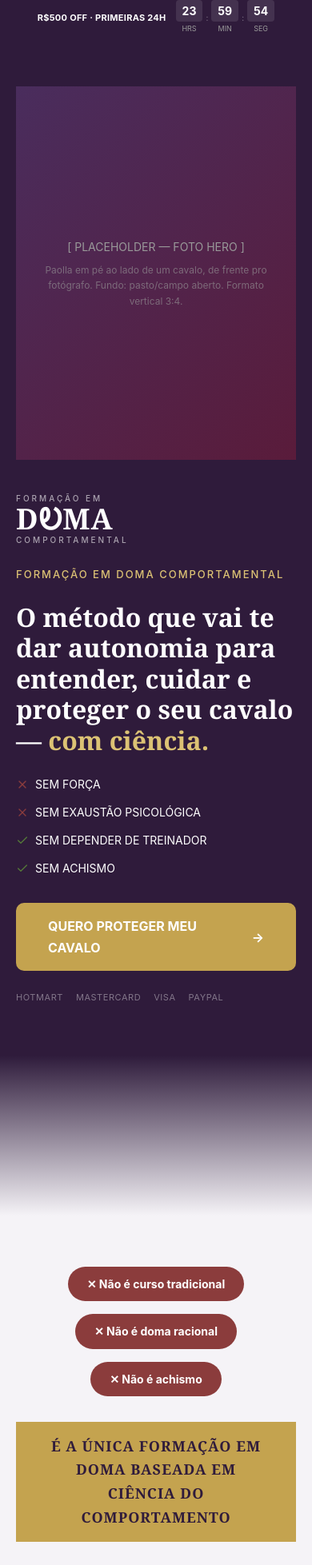
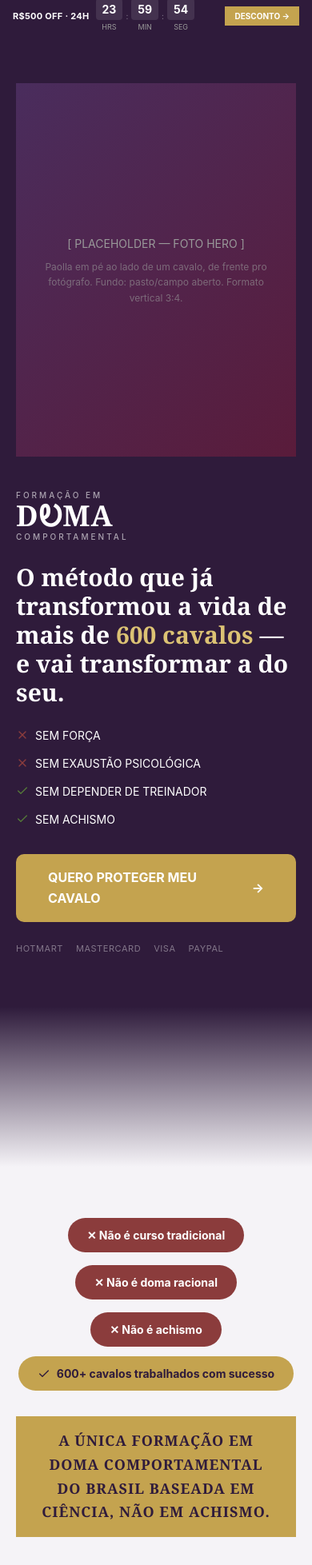
Before and after one commit to gabrielditullio/gleam-kind-echo, a React (Vite) app: page / in a window 390 px wide. Shown: the top 1957 px of the page at 80% size. Built offline with nearby package versions, Linux system fonts and the light colour scheme; the HTML template or start-up script is replaced by a standard one.

Commit message:
Sprint 1 top-bar hero
Co-authored-by: gabrielditullio <101072301+gabrielditullio@users.noreply.github.com>

```diff
--- a/src/components/SectionBadges.tsx
+++ b/src/components/SectionBadges.tsx
@@ -1,6 +1,7 @@
 import { useEffect, useRef, useState } from "react";
+import { Check } from "lucide-react";
 
-const badges = [
+const badgesNegativos = [
   "Não é curso tradicional",
   "Não é doma racional",
   "Não é achismo",
@@ -30,9 +31,9 @@ const SectionBadges = () => {
 
       <section ref={ref} className="bg-off-white py-section-mobile md:py-section-desktop">
         <div className="mx-auto px-5 md:px-10 text-center" style={{ maxWidth: "1000px" }}>
-          {/* 3 badges */}
-          <div className="flex flex-col sm:flex-row items-center justify-center gap-4 mb-8">
-            {badges.map((b, i) => (
+          {/* 3 badges negativos */}
+          <div className="flex flex-col sm:flex-row items-center justify-center gap-4 mb-3">
+            {badgesNegativos.map((b, i) => (
               <span
                 key={i}
                 className="inline-flex items-center gap-2 font-body font-bold text-[14px] text-white px-6 py-2.5 rounded-full bg-vermelho-terroso transition-all duration-[400ms] ease-out"
@@ -47,6 +48,21 @@ const SectionBadges = () => {
             ))}
           </div>
 
+          {/* Badge positivo dourado */}
+          <div
+            className="flex justify-center mb-8 transition-all duration-[400ms] ease-out"
+            style={{
+              opacity: visible ? 1 : 0,
+              transform: visible ? "scale(1)" : "scale(0.9)",
+              transitionDelay: "400ms",
+            }}
+          >
+            <span className="inline-flex items-center gap-2 font-body font-bold text-[14px] text-roxo-profundo px-6 py-2.5 rounded-full bg-dourado">
+              <Check size={16} className="text-roxo-profundo" />
+              600+ cavalos trabalhados com sucesso
+            </span>
+          </div>
+
           {/* Highlight strip */}
           <div
             className="mx-auto mb-8 bg-dourado rounded-lg transition-all duration-500 ease-out"
@@ -55,11 +71,12 @@ const SectionBadges = () => {
               padding: "16px 32px",
               opacity: visible ? 1 : 0,
               transform: visible ? "scale(1)" : "scale(0.97)",
-              transitionDelay: "400ms",
+              transitionDelay: "600ms",
             }}
           >
             <p className="font-headline font-bold text-[18px] md:text-[22px] uppercase tracking-[1px] text-roxo-profundo">
-              É a única formação em doma baseada em ciência do comportamento
+              A única formação em doma comportamental do Brasil
+              baseada em ciência, não em achismo.
             </p>
           </div>
 
@@ -70,7 +87,7 @@ const SectionBadges = () => {
               maxWidth: "640px",
               opacity: visible ? 1 : 0,
               transform: visible ? "translateY(0)" : "translateY(10px)",
-              transitionDelay: "600ms",
+              transitionDelay: "800ms",
             }}
           >
             Você vai aprender a ler o seu cavalo. Entender o que cada expressão
--- a/src/components/SectionHero.tsx
+++ b/src/components/SectionHero.tsx
@@ -9,14 +9,16 @@ const SectionHero = () => {
     return () => clearTimeout(t);
   }, []);
 
-  const anim = (delay: number) =>
-    `transition-all duration-[600ms] ease-out ${loaded ? "opacity-100 translate-y-0" : "opacity-0 translate-y-5"}`;
+  const fade = (delay: number, extra = "") => ({
+    className: `transition-all ease-out ${loaded ? `opacity-100 translate-y-0 scale-100 ${extra}` : "opacity-0 translate-y-5 scale-95"}`,
+    style: { transitionDelay: `${delay}ms`, transitionDuration: "600ms" },
+  });
 
   const negatives = ["SEM FORÇA", "SEM EXAUSTÃO PSICOLÓGICA"];
   const positives = ["SEM DEPENDER DE TREINADOR", "SEM ACHISMO"];
 
   return (
-    <section className="bg-roxo-profundo" style={{ paddingTop: "44px" }}>
+    <section className="bg-roxo-profundo pt-[40px] md:pt-[44px]">
       <div className="mx-auto px-5 md:px-10 py-16 md:py-24" style={{ maxWidth: "1200px" }}>
         <div className="flex flex-col md:flex-row items-center gap-10 md:gap-16">
           {/* Photo placeholder */}
@@ -43,43 +45,29 @@ const SectionHero = () => {
           {/* Text content */}
           <div className="w-full md:w-[55%]">
             {/* Logo placeholder */}
-            <div
-              className={`mb-6 ${anim(100)}`}
-              style={{ transitionDelay: "100ms" }}
-            >
+            <div {...fade(200)}>
+              <div className="mb-6">
                 <p className="font-body font-medium text-[10px] uppercase tracking-[3px] text-white/60">FORMAÇÃO EM</p>
                 <p className="font-headline font-bold text-[36px] md:text-[44px] text-white leading-none tracking-wide">
                   DᎧMA
                 </p>
                 <p className="font-body font-medium text-[10px] uppercase tracking-[3px] text-white/60">COMPORTAMENTAL</p>
               </div>
-
-            {/* Badge */}
-            <p
-              className={`font-body font-medium text-[13px] uppercase tracking-[2px] mb-6 text-dourado-claro ${anim(200)}`}
-              style={{ transitionDelay: "200ms" }}
-            >
-              Formação em Doma Comportamental
-            </p>
+            </div>
 
             {/* Headline */}
-            <h1
-              className={`font-headline font-bold text-h1-mobile md:text-[44px] leading-[1.2] mb-6 ${anim(400)}`}
-              style={{ transitionDelay: "400ms" }}
-            >
-              <span className="text-white">
-                O método que vai te dar autonomia{" "}
-                para entender, cuidar e proteger{" "}
-                o seu cavalo —{" "}
-              </span>
-              <span className="text-dourado-claro">com ciência.</span>
+            <div {...fade(400)}>
+              <h1 className="font-headline font-bold text-[30px] md:text-[44px] leading-[1.2] mb-6 text-white">
+                O método que já transformou
+                a vida de mais de{" "}
+                <span className="text-dourado-claro">600 cavalos</span>{" "}
+                — e vai transformar a do seu.
               </h1>
+            </div>
 
             {/* Checks / X */}
-            <div
-              className={`grid grid-cols-1 sm:grid-cols-2 gap-3 mb-8 ${anim(800)}`}
-              style={{ transitionDelay: "800ms" }}
-            >
+            <div {...fade(800)}>
+              <div className="grid grid-cols-1 sm:grid-cols-2 gap-3 mb-8">
                 {negatives.map((t) => (
                   <div key={t} className="flex items-center gap-2">
                     <X size={16} className="text-vermelho-terroso" />
@@ -93,26 +81,34 @@ const SectionHero = () => {
                   </div>
                 ))}
               </div>
+            </div>
 
             {/* CTA */}
-            <div
-              className={`mb-6 ${anim(1000)}`}
-              style={{ transitionDelay: "1000ms" }}
-            >
+            <div {...fade(1000)}>
+              <div className="mb-6">
                 <a
                   href="#cta"
-                className="group inline-flex items-center justify-center gap-2 bg-dourado hover:brightness-90 text-white font-body font-bold text-[16px] uppercase px-10 py-4 rounded-[10px] transition-all duration-150 w-full md:w-auto"
+                  className="group relative inline-flex items-center justify-center gap-2 bg-dourado hover:brightness-90 text-white font-body font-bold text-[16px] uppercase px-10 py-4 rounded-[10px] transition-all duration-150 w-full md:w-auto overflow-hidden"
                 >
+                  {/* Shiny effect */}
+                  <span
+                    className="absolute inset-0 opacity-0 group-hover:opacity-100 transition-opacity duration-300"
+                    style={{
+                      background: "linear-gradient(90deg, transparent 0%, rgba(255,255,255,0.2) 50%, transparent 100%)",
+                      animation: "none",
+                    }}
+                  />
+                  <span className="relative z-10 flex items-center gap-2">
                     Quero proteger meu cavalo
                     <span className="inline-block transition-transform duration-150 group-hover:translate-x-1">→</span>
+                  </span>
                 </a>
+              </div>
             </div>
 
             {/* Payment icons */}
-            <div
-              className={`flex items-center gap-4 ${anim(1200)}`}
-              style={{ transitionDelay: "1200ms" }}
-            >
+            <div {...fade(1200)}>
+              <div className="flex items-center gap-4">
                 {["Hotmart", "Mastercard", "Visa", "PayPal"].map((name) => (
                   <span
                     key={name}
@@ -125,6 +121,7 @@ const SectionHero = () => {
             </div>
           </div>
         </div>
+      </div>
     </section>
   );
 };
--- a/src/components/TopBar.tsx
+++ b/src/components/TopBar.tsx
@@ -35,8 +35,8 @@ const TopBar = () => {
   const TimeBox = ({ value, label }: { value: string; label: string }) => (
     <div className="flex flex-col items-center">
       <span
-        className="font-body font-bold text-[14px] text-white px-2 py-0.5"
-        style={{ background: "rgba(255,255,255,0.1)", borderRadius: "4px", minWidth: "32px", textAlign: "center" }}
+        className="font-body font-bold text-[14px] text-white px-2 py-0.5 rounded text-center"
+        style={{ background: "rgba(255,255,255,0.1)", minWidth: "32px" }}
       >
         {value}
       </span>
@@ -45,21 +45,21 @@ const TopBar = () => {
   );
 
   return (
-    <div
-      className="fixed top-0 left-0 right-0 z-[100] flex items-center justify-center md:justify-between px-4 md:px-8 bg-roxo-profundo"
-      style={{ height: "44px" }}
-    >
-      {/* Urgency text */}
-      <p className="hidden md:block font-body font-bold text-[12px] text-white tracking-wide uppercase">
+    <div className="fixed top-0 left-0 right-0 z-[100] bg-roxo-profundo h-[40px] md:h-[44px] flex items-center px-4 md:px-8">
+      {/* Desktop: 3 columns */}
+      <div className="hidden md:flex items-center justify-between w-full">
+        {/* Left: Logo simplificada */}
+        <div className="flex-shrink-0" style={{ width: "80px" }}>
+          <span className="font-headline font-bold text-[18px] text-white tracking-wide">DᎧMA</span>
+        </div>
+
+        {/* Center: Text + Countdown */}
+        <div className="flex items-center gap-4">
+          <p className="font-body font-bold text-[12px] text-white tracking-wide uppercase">
             PRIMEIRAS 24H COM R$500 DE DESCONTO
           </p>
-      <p className="md:hidden font-body font-bold text-[11px] text-white tracking-wide uppercase">
-        R$500 OFF · PRIMEIRAS 24H
-      </p>
-
-      {/* Countdown */}
-      <div className="hidden md:flex items-center gap-1 mx-4">
-        <span className="font-body text-[11px] text-texto-cinza mr-2 uppercase">Acaba em</span>
+          <div className="flex items-center gap-1">
+            <span className="font-body text-[11px] text-texto-cinza mr-1 uppercase">Acaba em</span>
             <TimeBox value={pad(timeLeft.days)} label="DIAS" />
             <span className="text-white/40 text-[12px] mx-0.5">:</span>
             <TimeBox value={pad(timeLeft.hours)} label="HRS" />
@@ -68,23 +68,38 @@ const TopBar = () => {
             <span className="text-white/40 text-[12px] mx-0.5">:</span>
             <TimeBox value={pad(timeLeft.secs)} label="SEGS" />
           </div>
+        </div>
 
-      {/* Mobile countdown (compact) */}
-      <div className="flex md:hidden items-center gap-1 ml-3">
+        {/* Right: CTA */}
+        <a
+          href="#cta"
+          className="flex-shrink-0 inline-flex items-center font-body font-bold text-[12px] text-white uppercase bg-dourado px-4 py-1.5 rounded-md transition-all duration-150 hover:brightness-90"
+        >
+          Garantir Desconto →
+        </a>
+      </div>
+
+      {/* Mobile: text + countdown left, button right */}
+      <div className="flex md:hidden items-center justify-between w-full">
+        <div className="flex items-center gap-2">
+          <p className="font-body font-bold text-[11px] text-white tracking-wide uppercase">
+            R$500 OFF · 24H
+          </p>
+          <div className="flex items-center gap-1">
             <TimeBox value={pad(timeLeft.hours)} label="HRS" />
             <span className="text-white/40 text-[10px]">:</span>
             <TimeBox value={pad(timeLeft.mins)} label="MIN" />
             <span className="text-white/40 text-[10px]">:</span>
             <TimeBox value={pad(timeLeft.secs)} label="SEG" />
           </div>
-
-      {/* CTA button */}
+        </div>
         <a
           href="#cta"
-        className="hidden md:inline-flex items-center font-body font-bold text-[12px] text-white uppercase transition-all duration-150 hover:brightness-90 bg-dourado px-4 py-1.5 rounded-md"
+          className="inline-flex items-center font-body font-bold text-[10px] text-white uppercase bg-dourado px-3 py-1 rounded-md transition-all duration-150 hover:brightness-90"
         >
-        Garantir Desconto →
+          Desconto →
         </a>
+      </div>
     </div>
   );
 };
```
Lines whose indentation alone changed are shown as unchanged.
